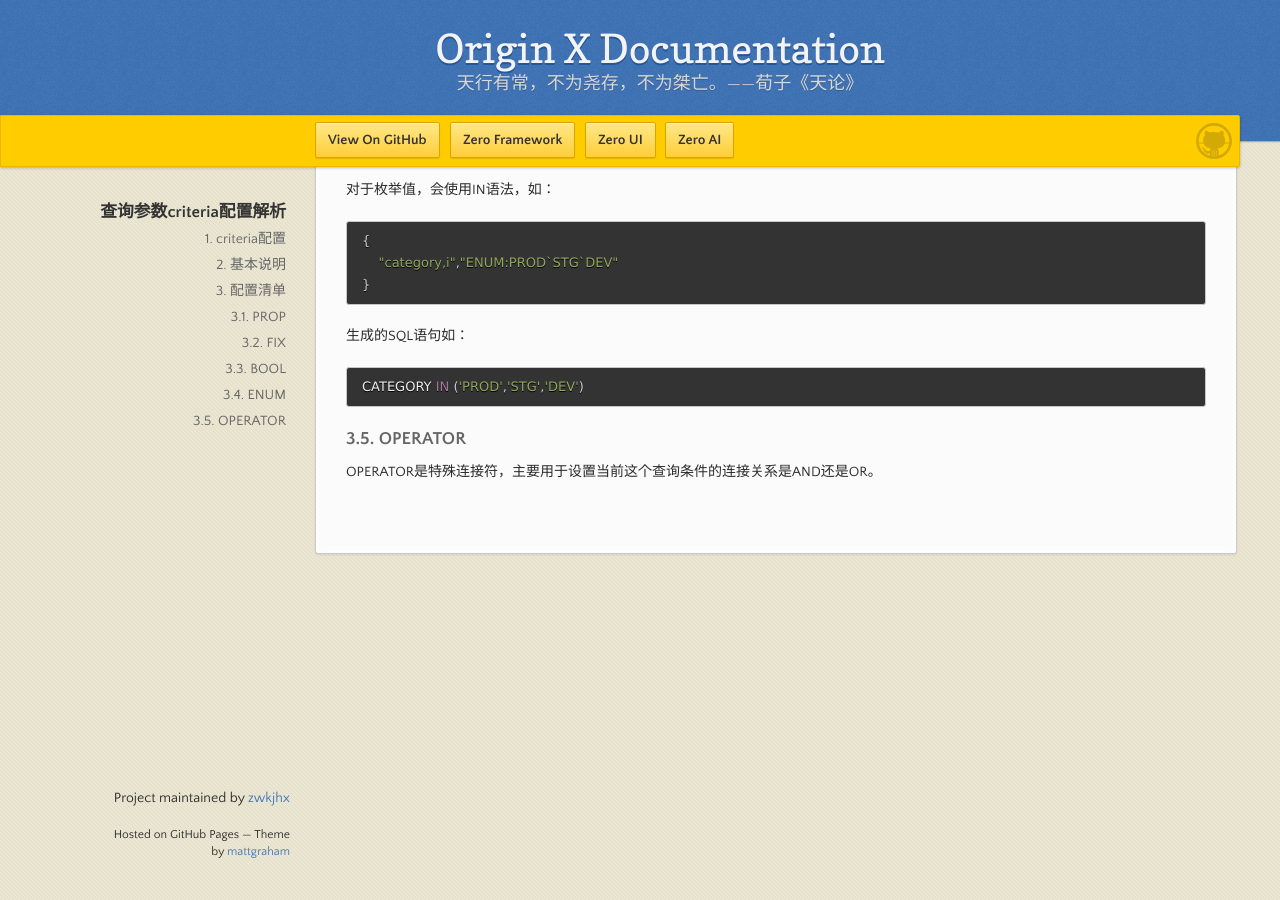
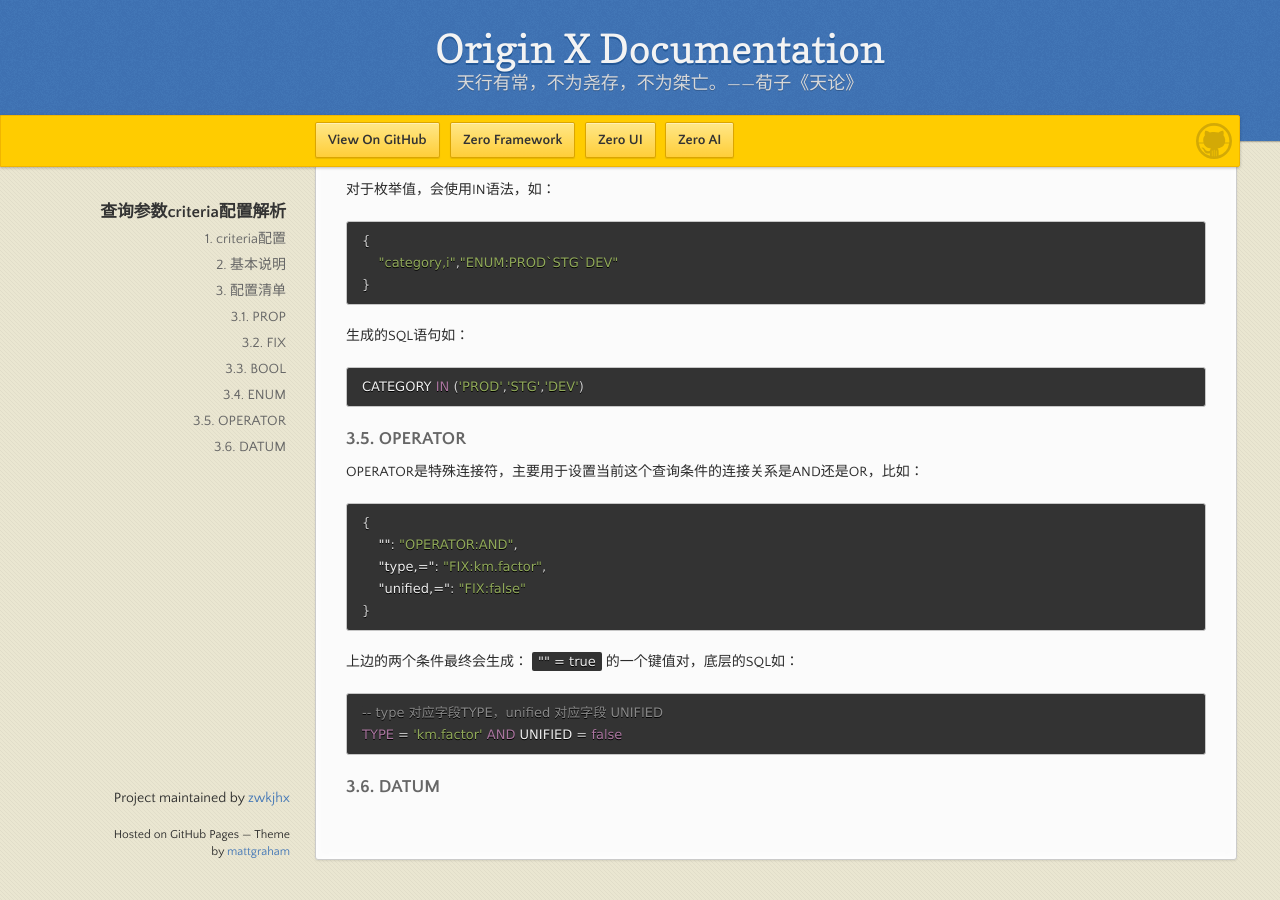
Before and after one commit to zwkjhx/ox-doc, a Jekyll site: the page built from zero-ui/1-zero-uiji-ben-jiao-cheng/zui-005-cha-xun-can-shu-criteria-pei-zhi-jie-xi.md, in a window 1280 px wide and 900 px high, scrolled down 2536 px. Built offline with Jekyll 4.4.1, drawn with Linux system fonts in a browser that asks for light colours; our own code applies the rules of GitHub Pages for plain Markdown files.

Commit message:
Updates zero-ui/1-zero-uiji-ben-jiao-cheng/zui-005-cha-xun-can-shu-criteria-pei-zhi-jie-xi.md
Auto commit by GitBook Editor

````diff
--- a/zero-ui/1-zero-uiji-ben-jiao-cheng/zui-005-cha-xun-can-shu-criteria-pei-zhi-jie-xi.md
+++ b/zero-ui/1-zero-uiji-ben-jiao-cheng/zui-005-cha-xun-can-shu-criteria-pei-zhi-jie-xi.md
@@ -141,4 +141,21 @@
 
 ### 3.5. OPERATOR
 
-OPERATOR是特殊连接符，主要用于设置当前这个查询条件的连接关系是AND还是OR。
+OPERATOR是特殊连接符，主要用于设置当前这个查询条件的连接关系是AND还是OR，比如：
+
+```json
+{
+    "": "OPERATOR:AND",
+    "type,=": "FIX:km.factor",
+    "unified,=": "FIX:false"
+}
+```
+
+上边的两个条件最终会生成：`"" = true`的一个键值对，底层的SQL如：
+
+```sql
+-- type 对应字段TYPE，unified 对应字段 UNIFIED
+TYPE = 'km.factor' AND UNIFIED = false
+```
+
+### 3.6. DATUM
````
